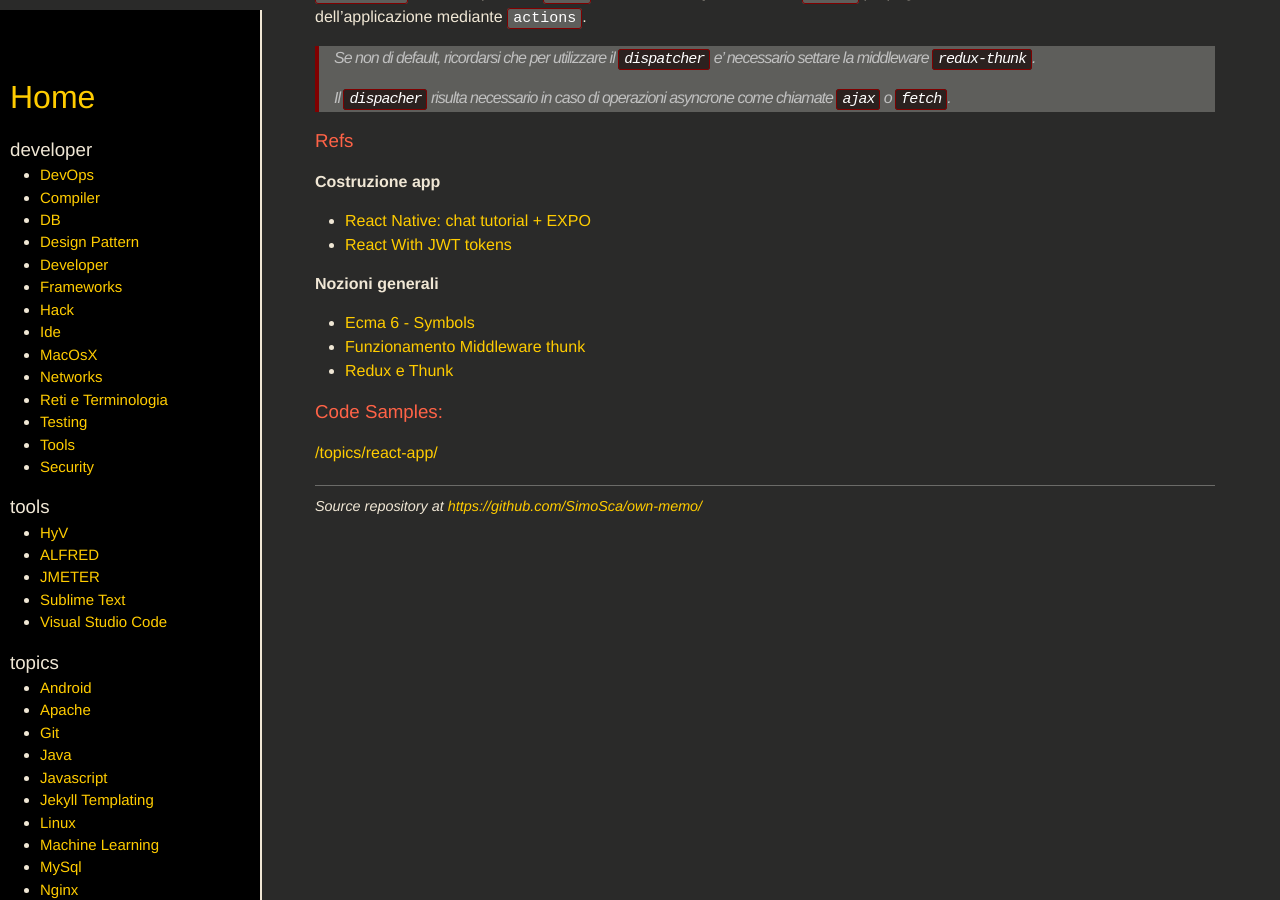
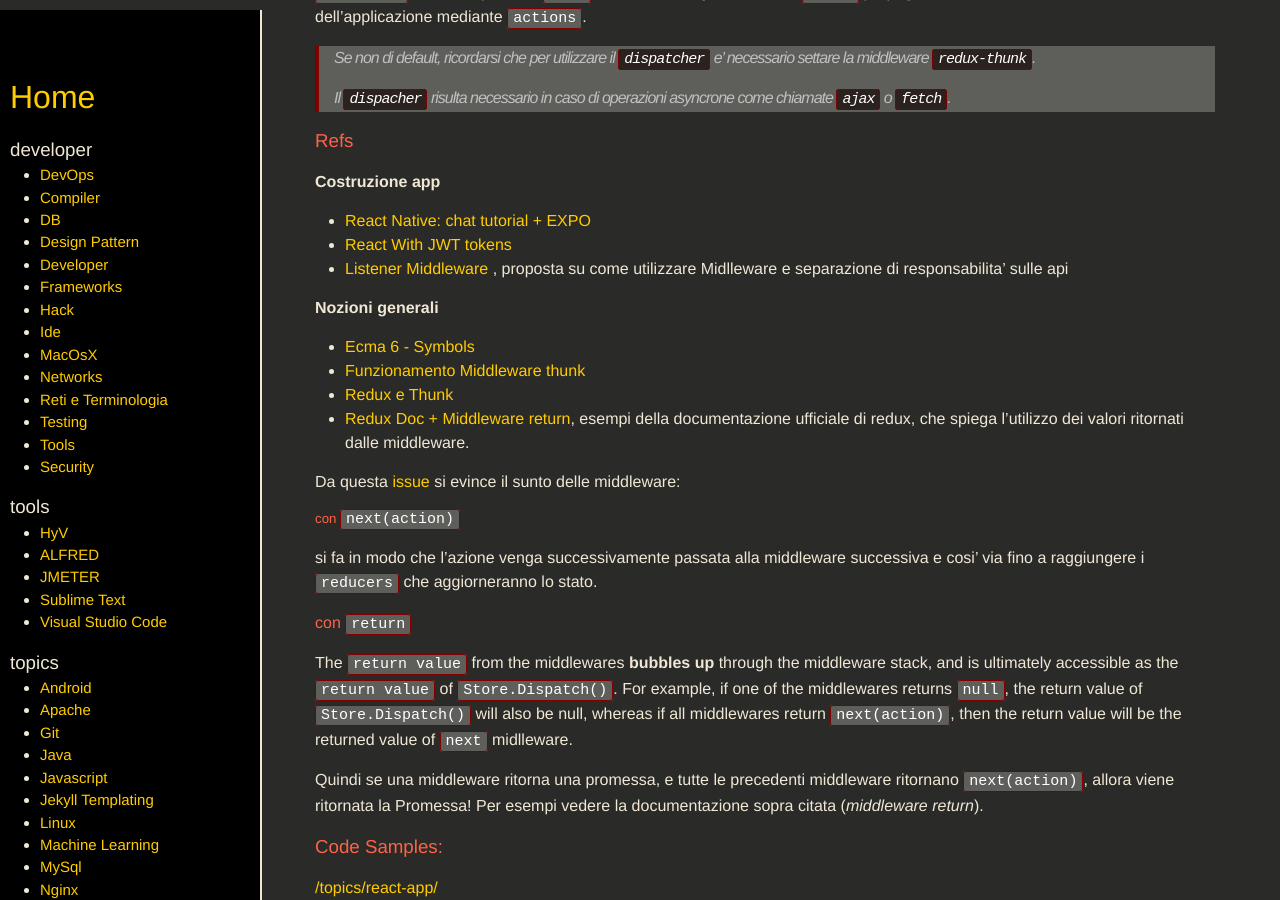
Before and after one commit to SimoSca/own-memo, a Jekyll site: the page built from _pages/topics/react-app.md, in a window 1280 px wide and 900 px high, scrolled down 768 px. Built offline with Jekyll 4.4.1, drawn with Linux system fonts in a browser that asks for light colours; nearby versions of some CDN libraries.

Commit message:
[improved] react-redux notes

```diff
--- a/_pages/topics/react-app.md
+++ b/_pages/topics/react-app.md
@@ -55,7 +55,8 @@ propagheranno i cambiamenti di stato dell'applicazione mediante `actions`.
 
 - [React Native: chat tutorial + EXPO](https://github.com/jevakallio/react-native-chat-tutorial)
 - [React With JWT tokens](https://auth0.com/blog/secure-your-react-and-redux-app-with-jwt-authentication/)
-
+- [Listener Middleware](https://medium.com/@alexandereardon/the-middleware-listener-pattern-better-asynchronous-actions-in-redux-16164fb6186f) ,
+proposta su come utilizzare Midlleware e separazione di responsabilita' sulle api
 
 
 **Nozioni generali**
@@ -63,3 +64,18 @@ propagheranno i cambiamenti di stato dell'applicazione mediante `actions`.
 - [Ecma 6 - Symbols](https://www.keithcirkel.co.uk/metaprogramming-in-es6-symbols/)
 - [Funzionamento Middleware thunk](https://github.com/reactjs/redux/blob/master/docs/advanced/Middleware.md)
 - [Redux e Thunk](https://medium.com/@stowball/a-dummys-guide-to-redux-and-thunk-in-react-d8904a7005d3)
+- [Redux Doc + Middleware return](https://redux.js.org/advanced/async-actions), esempi della documentazione ufficiale di redux,
+che spiega l'utilizzo dei valori ritornati dalle middleware.
+
+
+Da questa [issue](https://github.com/GuillaumeSalles/redux.NET/issues/48) si evince il sunto delle middleware:
+
+##### con `next(action)`
+si fa in modo che l'azione venga successivamente passata alla middleware successiva e cosi' via fino a raggiungere i `reducers` che aggiorneranno lo stato.
+
+#### con `return`
+The `return value` from the middlewares **bubbles up** through the middleware stack, and is ultimately accessible as the `return value` of `Store.Dispatch()`.
+For example, if one of the middlewares returns `null`, the return value of `Store.Dispatch()` will also be null, whereas if all middlewares return `next(action)`, then the return value will be the returned value of `next` midlleware.
+
+Quindi se una middleware ritorna una promessa, e tutte le precedenti middleware ritornano `next(action)`, allora viene ritornata la Promessa!
+Per esempi vedere la documentazione sopra citata (_middleware return_).
```
